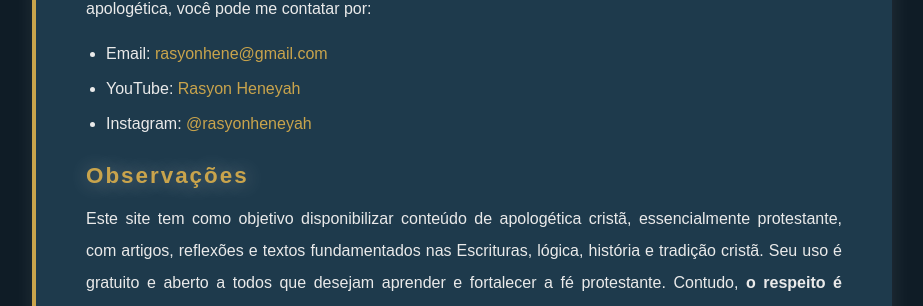
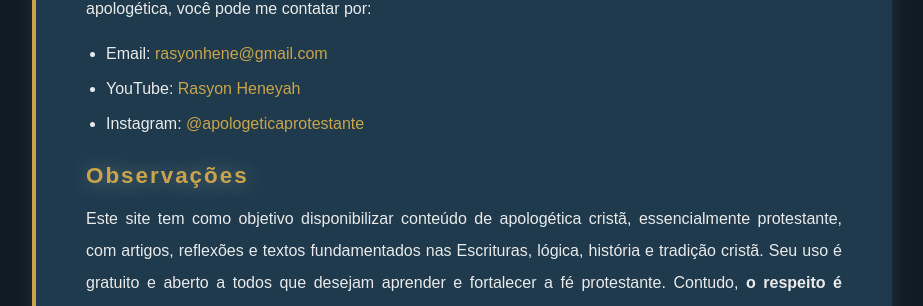
Before and after one commit to Rasyonheneyah/apologetica, a Jekyll site: the page sobre.html, which Jekyll copies as it is, in a window 1280 px wide and 900 px high, scrolled down 553 px. Shown: the part 145-451 px from the top of the window, without its empty margins (178-1101 px from the left). Built offline with Jekyll 4.4.1, drawn with Linux system fonts in a browser that asks for light colours; some web fonts are replaced.

Commit message:
Add logo and update Instagram link
Add new logo image imgs/apologeticaprotestantelogomaior.png and update sobre.html to point the Instagram link to https://www.instagram.com/apologeticaprotestante/ and display @apologeticaprotestante (replacing the previous @rasyonheneyah).

```diff
--- a/sobre.html
+++ b/sobre.html
@@ -114,8 +114,9 @@
                      <li>YouTube: <a href="https://www.youtube.com/@RasyonHeneyah" target="_blank">Rasyon Heneyah</a></li>
                     <li>
                         Instagram:
-                        <a href="https://www.instagram.com/rasyonheneyah/" target="_blank">
-                            @rasyonheneyah
+                        <a href="https://www.instagram.com/apologeticaprotestante/" target="_blank">
+                            @apologeticaprotestante
+
                         </a>
                     </li>
                 </ul>
```
Also changed, not shown: imgs/apologeticaprotestantelogomaior.png (added).
